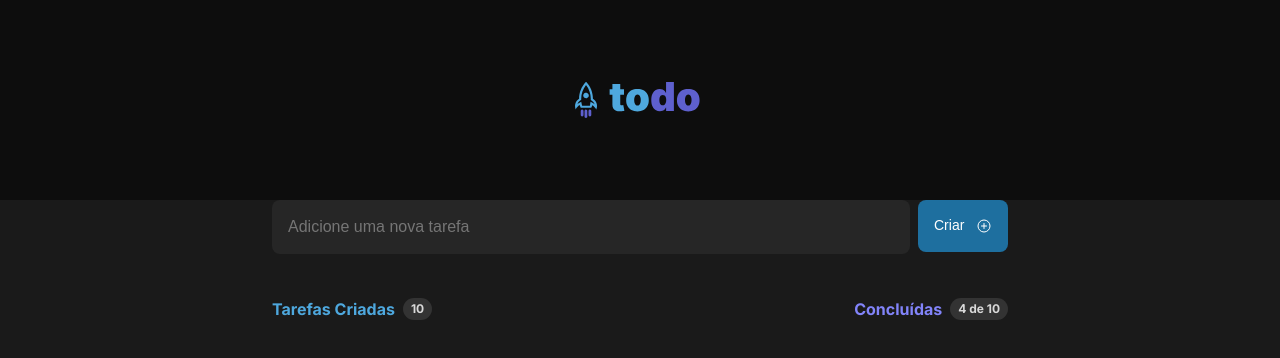
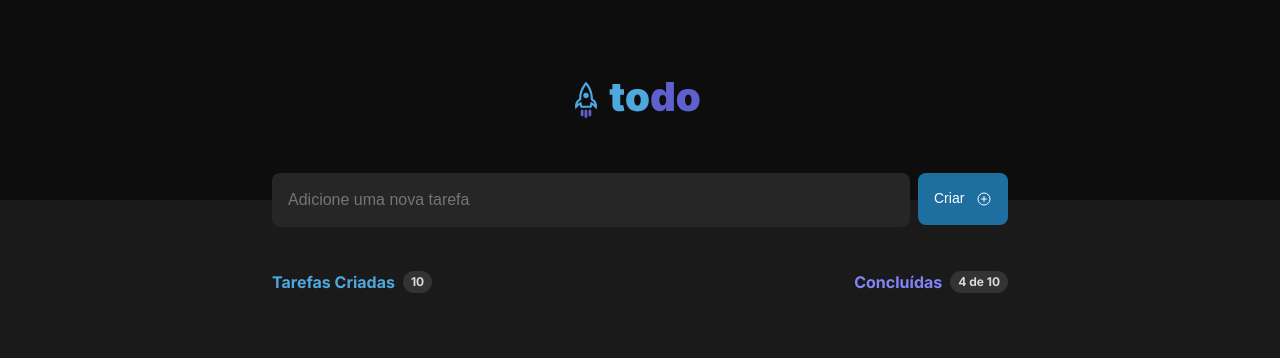
Before and after one commit to augustolr06/To-Do-List, a React (Vite) app: page / in a window 1280 px wide. Shown: the top 358 px of the page. Built offline with nearby package versions, Linux system fonts and the light colour scheme.

Commit message:
fix: adjust TaskCreator position

```diff
--- a/src/App.module.css
+++ b/src/App.module.css
@@ -8,7 +8,7 @@
 
 .taskAreaHeader {
   background-color: transparent;
-  width: 736px;
+  width: 46rem;
   display: flex;
   justify-content: space-between;
   align-items: center;
--- a/src/components/TaskCreator/TaskCreator.module.css
+++ b/src/components/TaskCreator/TaskCreator.module.css
@@ -1,4 +1,5 @@
 .TaskCreator{
+    margin-top: -1.6875rem;
     display: flex;
     justify-content: center;
     gap: 0.5rem;
@@ -20,7 +21,6 @@
     box-shadow: 0 0 0 1px var(--tertiary-600);
 }
 
-
 .TaskCreator button{
     background-color: var(--secondary-600);
     color: var(--text-base);
```
